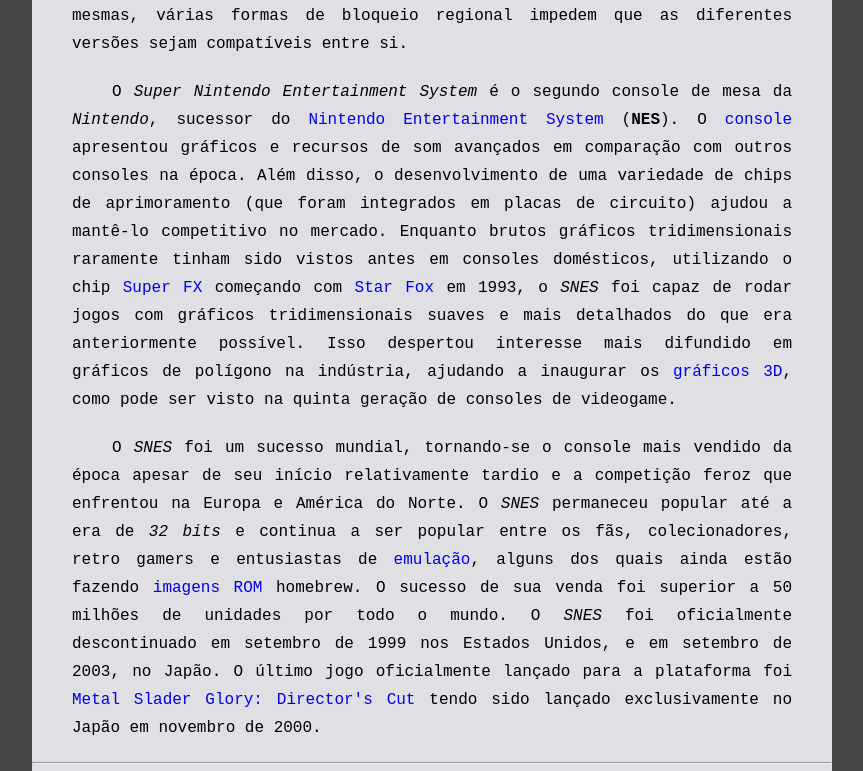
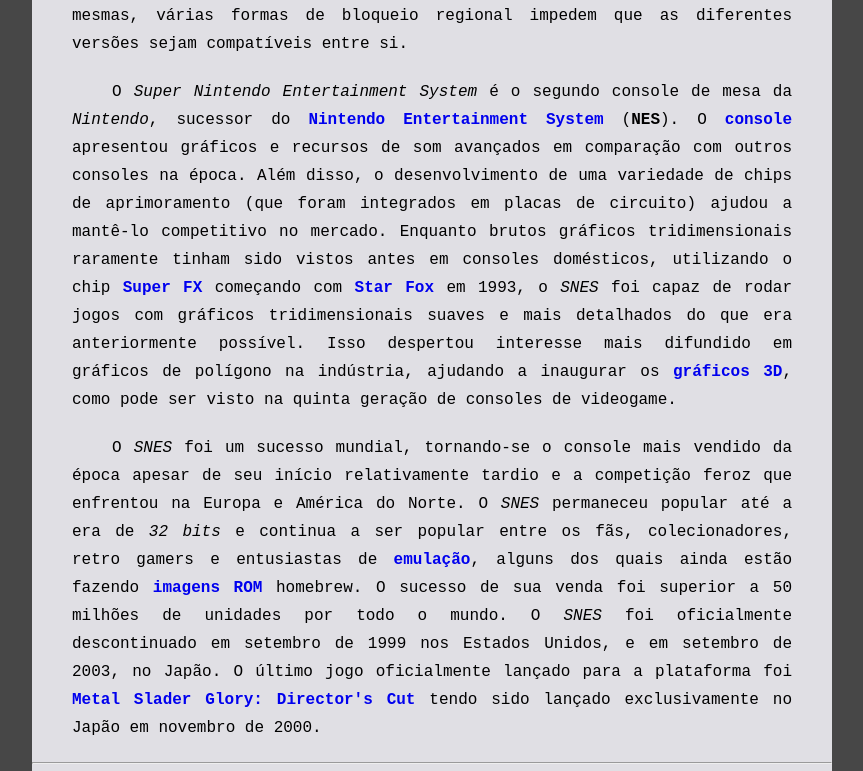
Before and after one commit to matheusguerreiro/meu-site-SNES, a plain HTML site: page historia.html in a window 1280 px wide. Shown: the part 889-1660 px from the top of the page, without its empty margins (208-1071 px from the left). Drawn offline with Linux system fonts and the light colour scheme; a web font is replaced by a local one.

Commit message:
commit2209211744

```diff
--- a/estilo.css
+++ b/estilo.css
@@ -125,6 +125,9 @@ article p {
     text-indent: 40px;
     padding: 10px 40px;
     line-height: 28px;
+}
+article a {
+    font-weight: bold;
 }
 article a:hover {
     text-decoration: underline;
```
